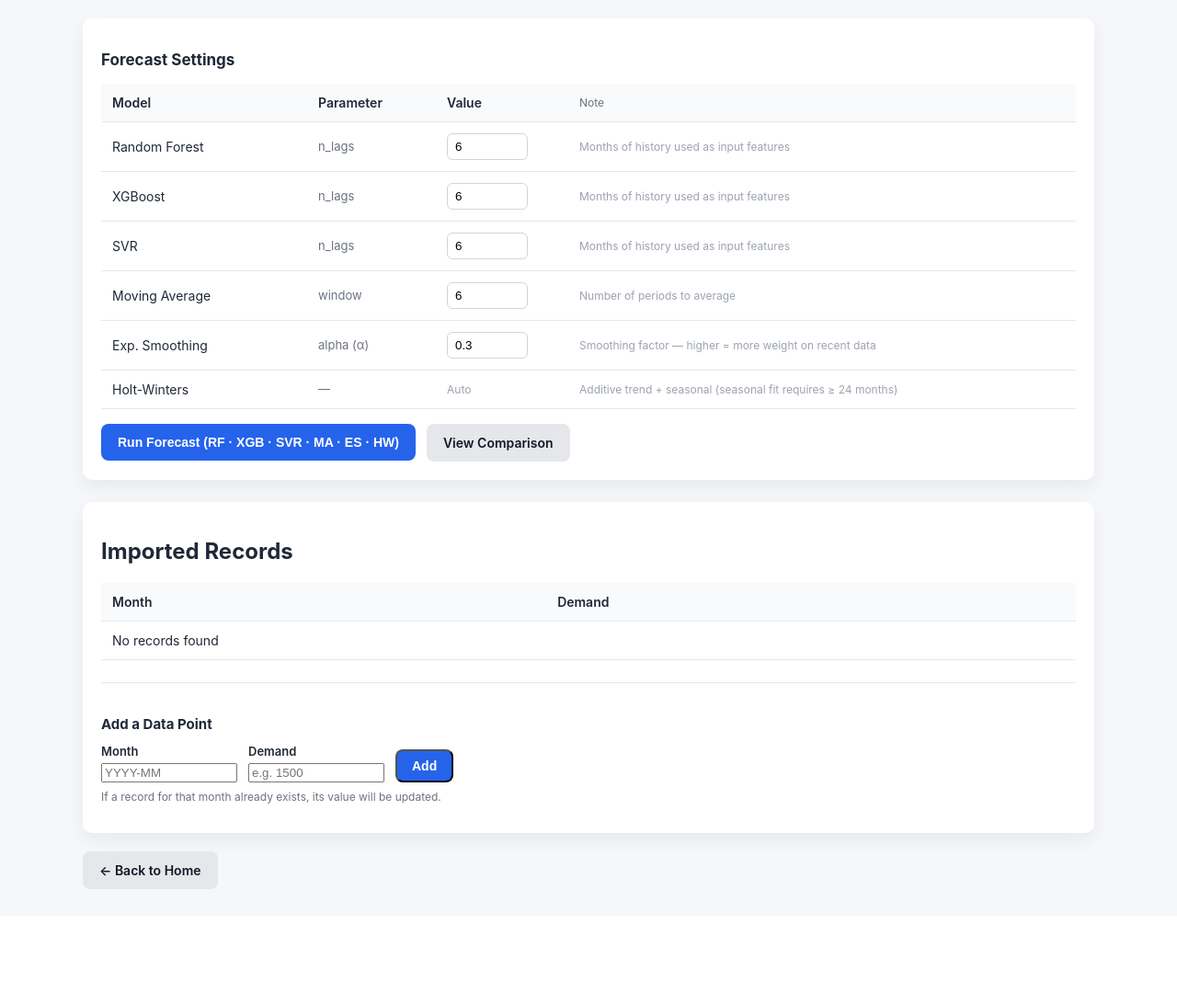
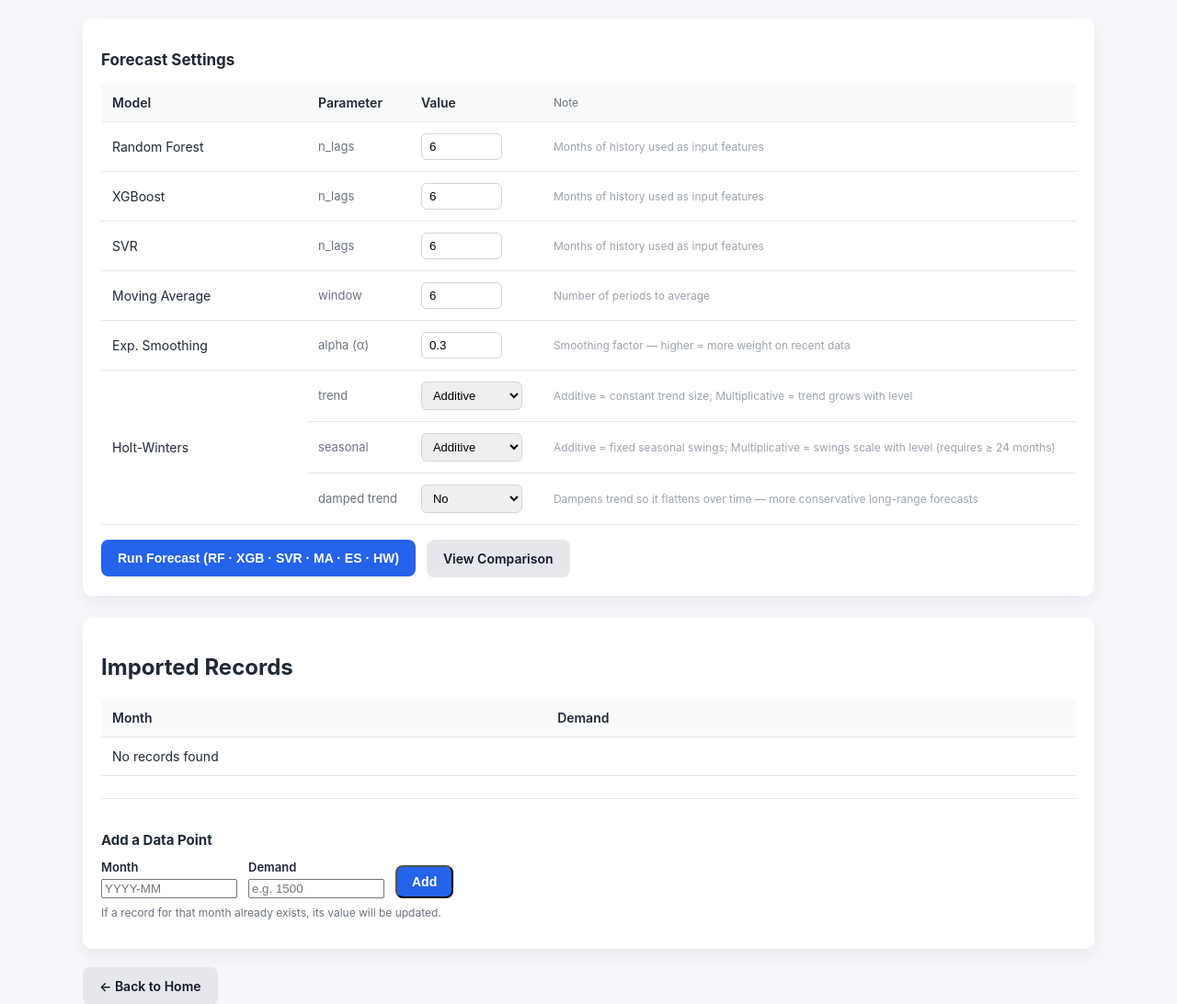
Before and after one commit to Giddyj/Forecasting_Project, a Django app: template core/templates/core/upload_detail.html in a window 1280 px wide. Shown: the part 77-1169 px from the top of the page at 92% size. Before the commit the page ends 1044 px from the top, so only its background shows below. Run offline with Django 5.2, Linux system fonts and the light colour scheme; the template is opened without the code that fills it: values that come from a table or form of the project are taken from there, others are empty.

Commit message:
Add trend, seasonal type, and damped trend params to Holt-Winters
- holt_winters_forecast() now accepts trend ('add'/'mul'),
  seasonal ('add'/'mul'), and damped_trend (bool) — all passed
  through from the forecast settings form
- views.py reads hw_trend, hw_seasonal, hw_damped from POST
  with safe fallback defaults
- upload_detail.html shows three dropdowns for Holt-Winters:
  trend type, seasonal type, and damped trend
- forecast_compare.html labels the HW card as Triple Exponential Smoothing

Co-Authored-By: Claude Sonnet 4.6 <noreply@anthropic.com>

```diff
--- a/core/templates/core/forecast_compare.html
+++ b/core/templates/core/forecast_compare.html
@@ -129,7 +129,7 @@
           {% elif run.model_name == "Exp. Smoothing" %}
             &nbsp;·&nbsp; α: 0.{{ run.n_lags|stringformat:"02d" }}
           {% elif run.model_name == "Holt-Winters" %}
-            &nbsp;·&nbsp; Additive trend &amp; seasonal
+            &nbsp;·&nbsp; Triple Exponential Smoothing
           {% else %}
             &nbsp;·&nbsp; Lags: {{ run.n_lags }}
           {% endif %}
--- a/core/templates/core/upload_detail.html
+++ b/core/templates/core/upload_detail.html
@@ -135,10 +135,35 @@
             <td style="font-size:12px; color:#9ca3af;">Smoothing factor — higher = more weight on recent data</td>
           </tr>
           <tr>
-            <td>Holt-Winters</td>
-            <td style="color:#6b7280; font-size:13px;">—</td>
-            <td style="font-size:12px; color:#9ca3af; padding: 10px 12px;">Auto</td>
-            <td style="font-size:12px; color:#9ca3af;">Additive trend + seasonal (seasonal fit requires ≥ 24 months)</td>
+            <td rowspan="3">Holt-Winters</td>
+            <td style="color:#6b7280; font-size:13px;">trend</td>
+            <td>
+              <select name="hw_trend" style="width:110px; padding:6px 8px; border:1px solid #d1d5db; border-radius:6px; font-size:13px;">
+                <option value="add">Additive</option>
+                <option value="mul">Multiplicative</option>
+              </select>
+            </td>
+            <td style="font-size:12px; color:#9ca3af;">Additive = constant trend size; Multiplicative = trend grows with level</td>
+          </tr>
+          <tr>
+            <td style="color:#6b7280; font-size:13px;">seasonal</td>
+            <td>
+              <select name="hw_seasonal" style="width:110px; padding:6px 8px; border:1px solid #d1d5db; border-radius:6px; font-size:13px;">
+                <option value="add">Additive</option>
+                <option value="mul">Multiplicative</option>
+              </select>
+            </td>
+            <td style="font-size:12px; color:#9ca3af;">Additive = fixed seasonal swings; Multiplicative = swings scale with level (requires ≥ 24 months)</td>
+          </tr>
+          <tr>
+            <td style="color:#6b7280; font-size:13px;">damped trend</td>
+            <td>
+              <select name="hw_damped" style="width:110px; padding:6px 8px; border:1px solid #d1d5db; border-radius:6px; font-size:13px;">
+                <option value="no">No</option>
+                <option value="yes">Yes</option>
+              </select>
+            </td>
+            <td style="font-size:12px; color:#9ca3af;">Dampens trend so it flattens over time — more conservative long-range forecasts</td>
           </tr>
         </tbody>
       </table>
```
Also changed, not shown: core/services.py (+32 -34 lines), core/views.py (+8 -1 lines).
